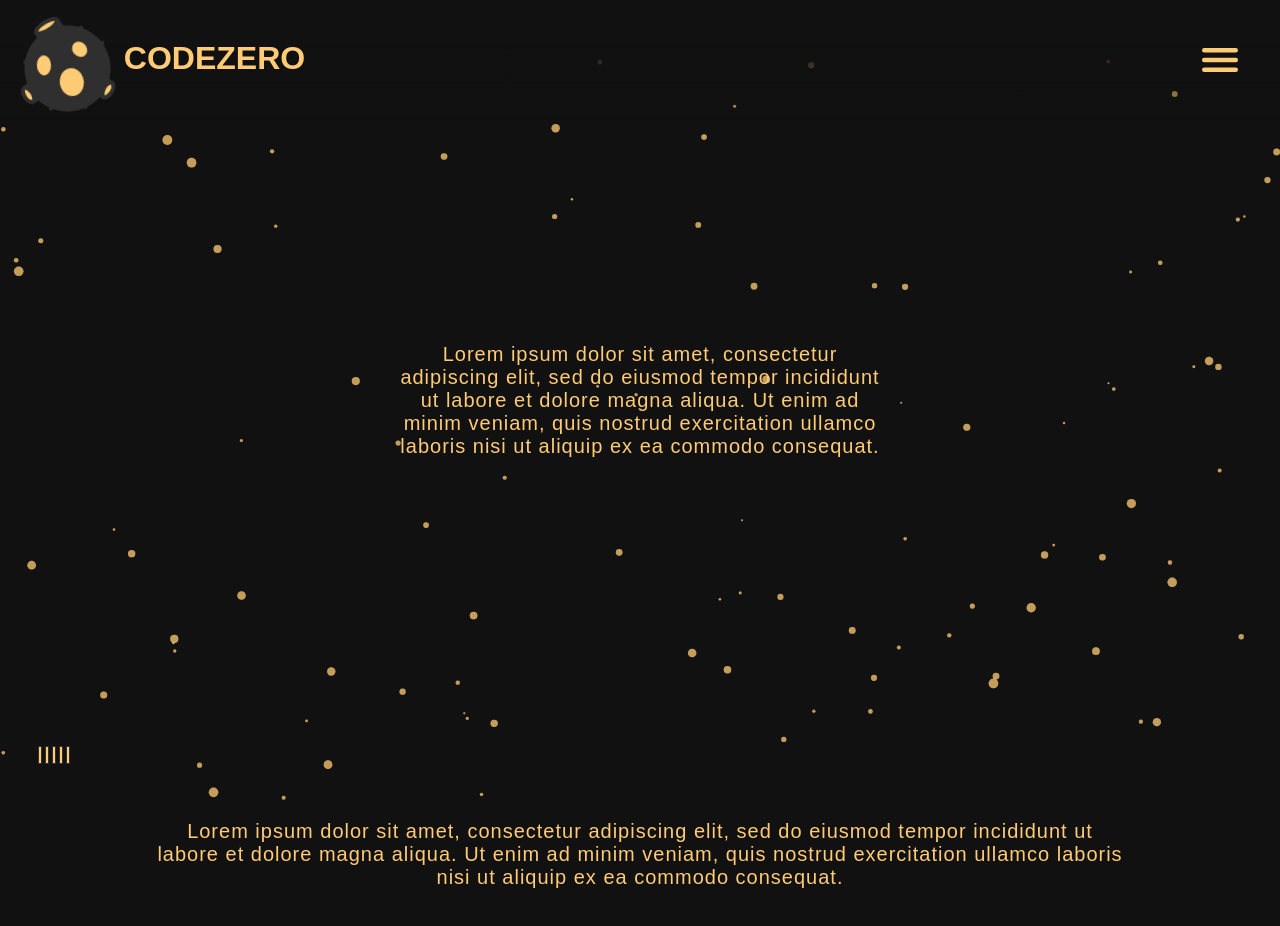
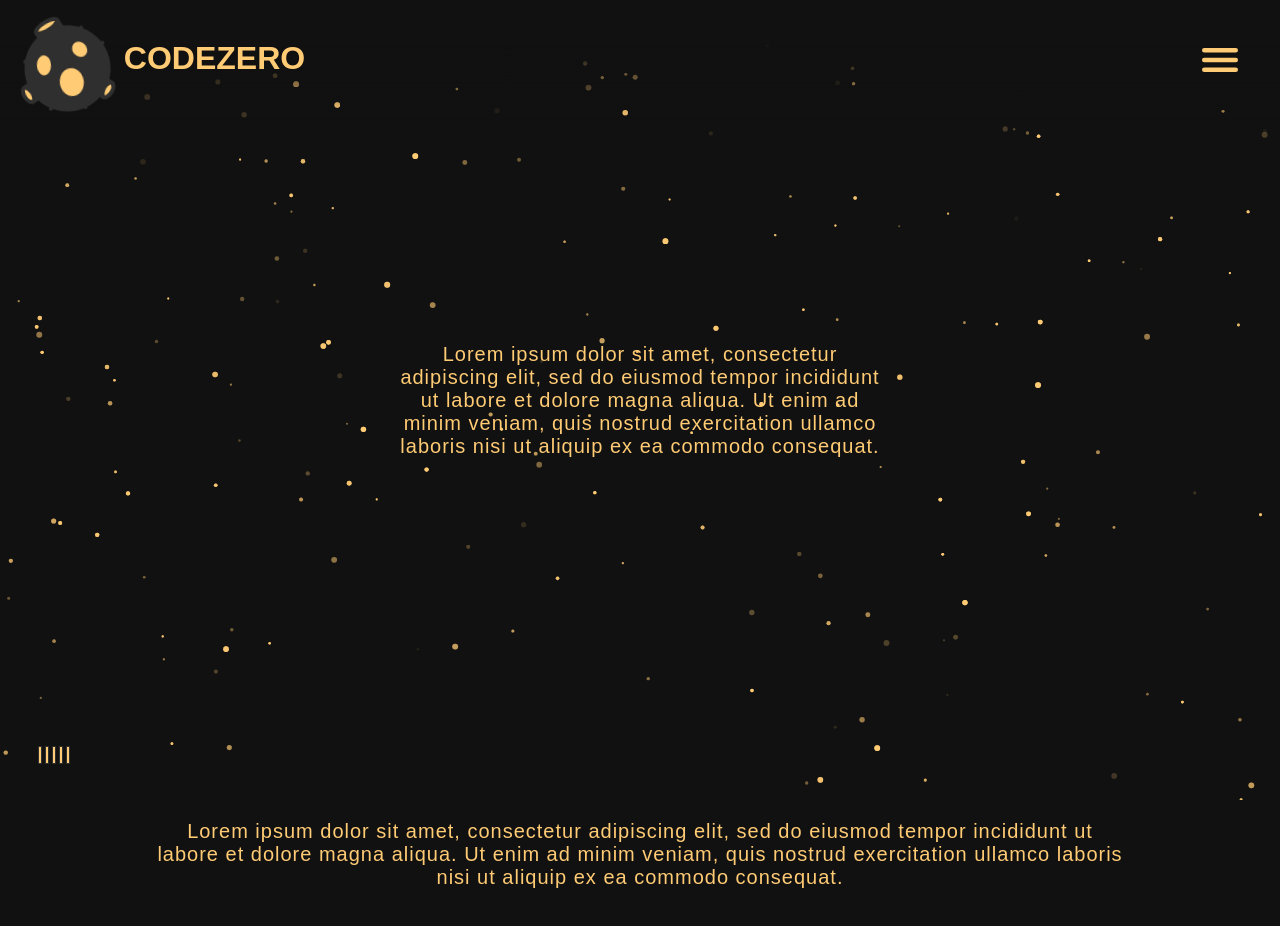
Before and after one commit to wildanazz/code-zero, a React (Create React App) app in the folder client/: page / in a window 1280 px wide. Shown: the top 926 px of the page. Built offline with nearby package versions, Linux system fonts and the light colour scheme; a web font is replaced by a local one.

Commit message:
Edited particle style

```diff
--- a/client/src/components/Background/Background.tsx
+++ b/client/src/components/Background/Background.tsx
@@ -1,80 +1,8 @@
 import Particles from 'react-tsparticles';
+import config from './config.json';
 
 function Background(): JSX.Element {
-  return (
-    <Particles
-      options={{
-        background: {
-          color: {
-            value: '#111111',
-          },
-        },
-        fpsLimit: 120,
-        interactivity: {
-          events: {
-            onClick: {
-              enable: false,
-              mode: 'push',
-            },
-            onHover: {
-              enable: false,
-              mode: 'repulse',
-            },
-            resize: true,
-          },
-          modes: {
-            bubble: {
-              distance: 400,
-              duration: 2,
-              opacity: 0.8,
-              size: 40,
-            },
-            push: {
-              quantity: 4,
-            },
-            repulse: {
-              distance: 200,
-              duration: 0.4,
-            },
-          },
-        },
-        particles: {
-          color: {
-            value: '#ffcb74',
-          },
-          collisions: {
-            enable: true,
-          },
-          move: {
-            direction: 'none',
-            enable: true,
-            outMode: 'bounce',
-            random: false,
-            speed: 0.75,
-            straight: false,
-          },
-          number: {
-            density: {
-              enable: true,
-              area: 800,
-            },
-            value: 80,
-          },
-          opacity: {
-            value: 0.5,
-          },
-          shape: {
-            type: 'circle',
-          },
-          size: {
-            random: true,
-            value: 5,
-          },
-        },
-        detectRetina: true,
-      }}
-    />
-  );
+  return <Particles options={config} />;
 }
 
 export default Background;
--- /dev/null
+++ b/client/src/components/Background/config.json
@@ -0,0 +1,92 @@
+{
+  "background": {
+    "color": {
+      "value": "#111111"
+    },
+    "position": "50% 50%",
+    "repeat": "no-repeat",
+    "size": "20%"
+  },
+  "fullScreen": {
+    "zIndex": 1
+  },
+  "interactivity": {
+    "events": {
+      "onClick": {
+        "enable": false,
+        "mode": "repulse"
+      },
+      "onHover": {
+        "enable": true,
+        "mode": "bubble"
+      }
+    },
+    "modes": {
+      "bubble": {
+        "distance": 250,
+        "duration": 2,
+        "opacity": 0,
+        "size": 0
+      },
+      "grab": {
+        "distance": 400
+      },
+      "repulse": {
+        "distance": 400
+      }
+    }
+  },
+  "particles": {
+    "color": {
+      "value": "#ffcb74"
+    },
+    "links": {
+      "color": {
+        "value": "#ffffff"
+      },
+      "distance": 150,
+      "opacity": 0.4
+    },
+    "move": {
+      "attract": {
+        "rotate": {
+          "x": 600,
+          "y": 600
+        }
+      },
+      "enable": true,
+      "default": "outMode",
+      "random": true,
+      "speed": 1
+    },
+    "number": {
+      "density": {
+        "enable": true
+      },
+      "value": 160
+    },
+    "opacity": {
+      "random": true,
+      "value": {
+        "min": 0,
+        "max": 1
+      },
+      "animation": {
+        "enable": true,
+        "speed": 1,
+        "minimumValue": 0
+      }
+    },
+    "size": {
+      "random": true,
+      "value": {
+        "min": 1,
+        "max": 3
+      },
+      "animation": {
+        "speed": 4,
+        "minimumValue": 0.3
+      }
+    }
+  }
+}
```
